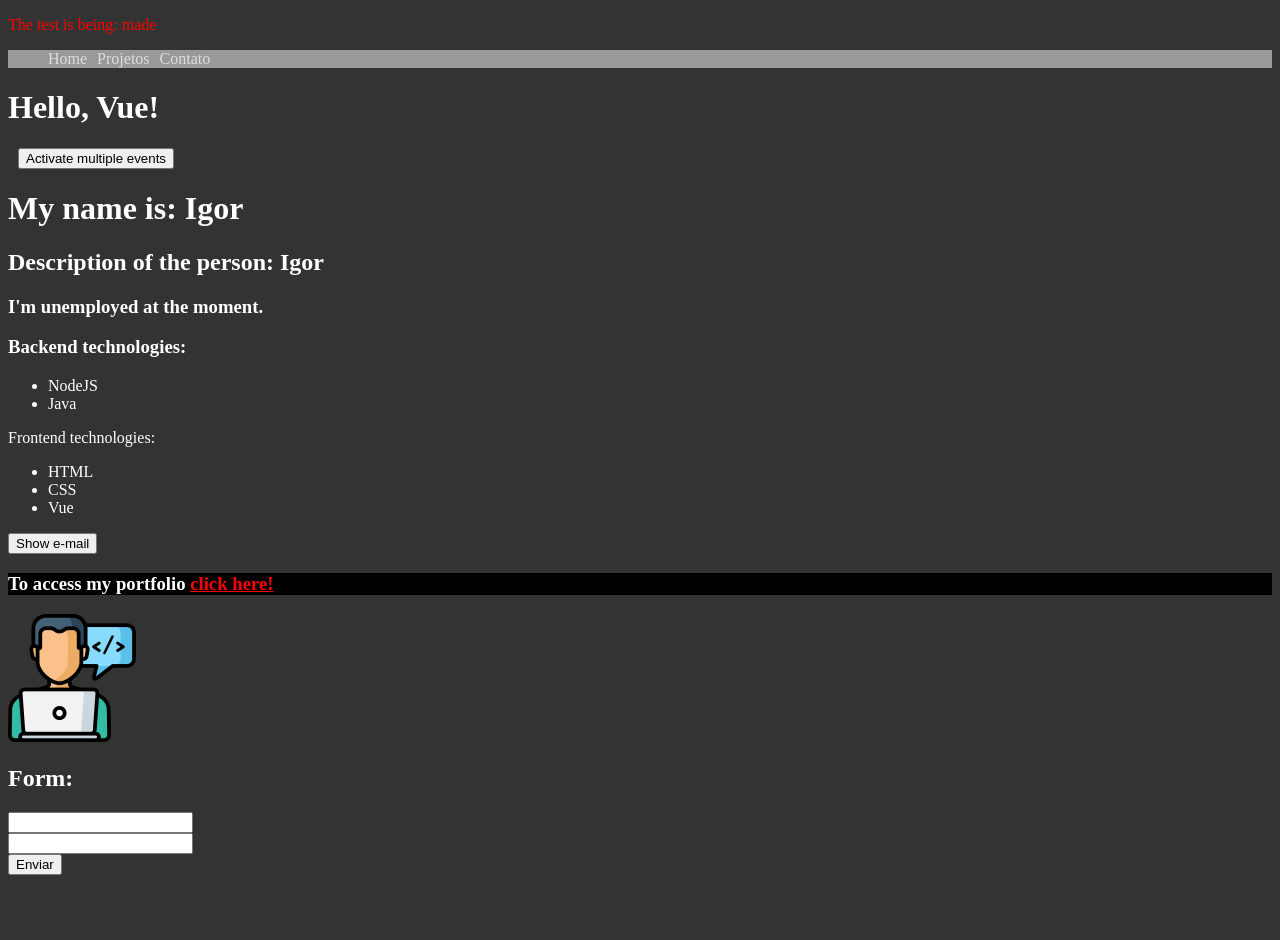
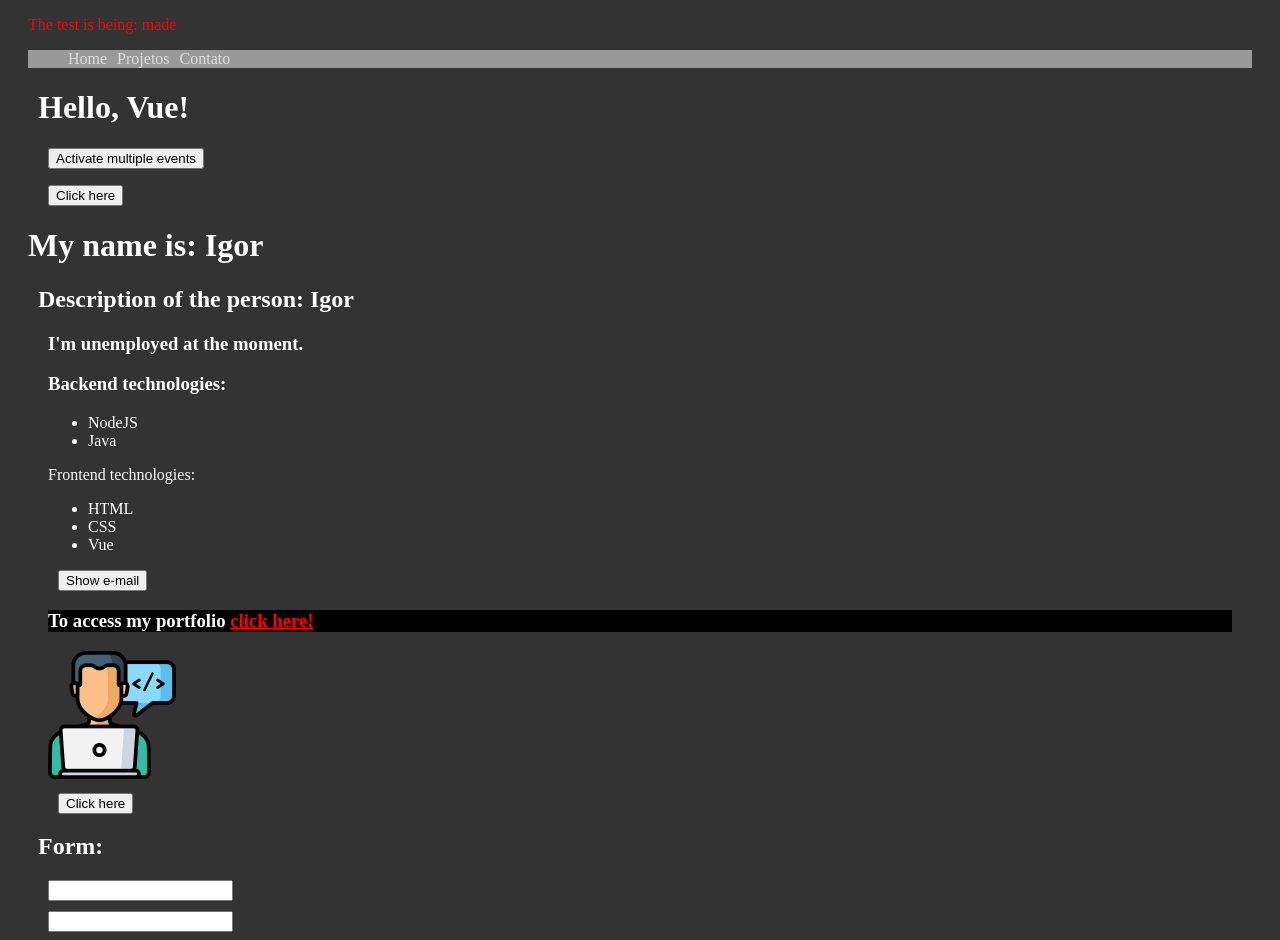
Before and after one commit to IgorBorgess/vue3-firstContact, a Vue app: page / in a window 1280 px wide. Shown: the top 940 px of the page. Before the commit the page ends 883 px from the top, so only its background shows below. Built offline with nearby package versions, Linux system fonts and the light colour scheme.

Commit message:
[If applied] will build the Reuse component, making use of him in two different components, FirstComponent.vue and Picture.vue, to exemplify the reuse.

```diff
--- a/src/components/FirstComponent.vue
+++ b/src/components/FirstComponent.vue
@@ -3,15 +3,19 @@
         <h1>Hello, Vue!</h1>
         <!-- <p>My name is {{ name }}, I'm working as a {{ profession }}</p> -->
         <MultEvent />
+        <Reuse />
     </div>
 </template>
 
 <script>
 import MultEvent from "./MultEvent.vue"
+import Reuse from "./Reuse.vue"
+
 export default {
     name: "FirstComponent",
     components: {
-        MultEvent
+        MultEvent,
+        Reuse
     },
     data() {
         return {
--- a/src/components/Form.vue
+++ b/src/components/Form.vue
@@ -40,6 +40,6 @@ export default {
 }
 </script>
 
-<style scoped>
+<style>
 
 </style>
--- a/src/components/Picture.vue
+++ b/src/components/Picture.vue
@@ -1,10 +1,16 @@
 <template>
     <img v-bind:src="avatar" :alt="description">
+    <Reuse />
 </template>
 
 <script>
+import Reuse from "./Reuse.vue"
+
 export default {
     name: "Picture",
+    components: {
+        Reuse
+    },
     data() {
         return {
             avatar: "/img/avatar.png",
--- /dev/null
+++ b/src/components/Reuse.vue
@@ -0,0 +1,31 @@
+<template>
+    <div>
+        <button @click="activate">Click here</button>
+        <span v-show="activated">Ativado</span>
+    </div>
+</template>
+
+<script>
+export default {
+    name: "Reuse",
+    data() {
+        return {
+            activated: false
+        }
+    },
+    methods: {
+        activate() {
+            this.activated = !this.activated
+        }
+    }
+}
+</script>
+
+<style>
+    div {
+        margin: 10px;
+    }
+    span {
+        padding-left: 10px;
+    }
+</style>
```
